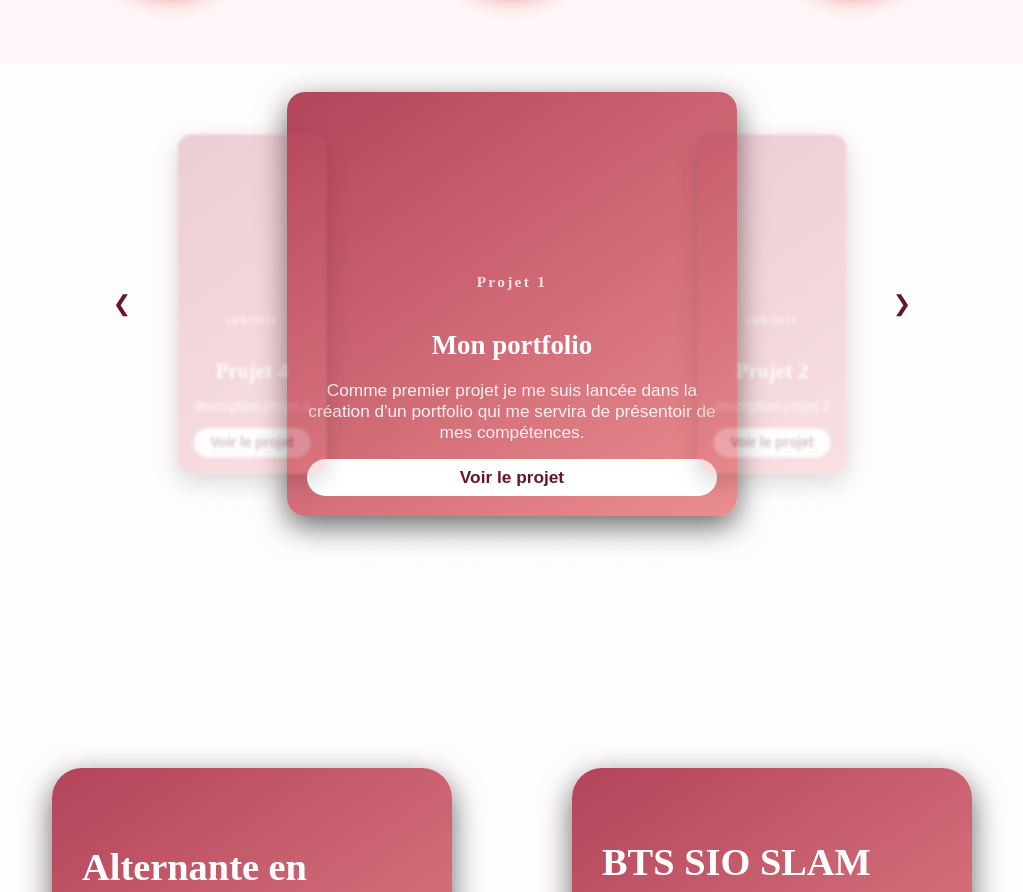
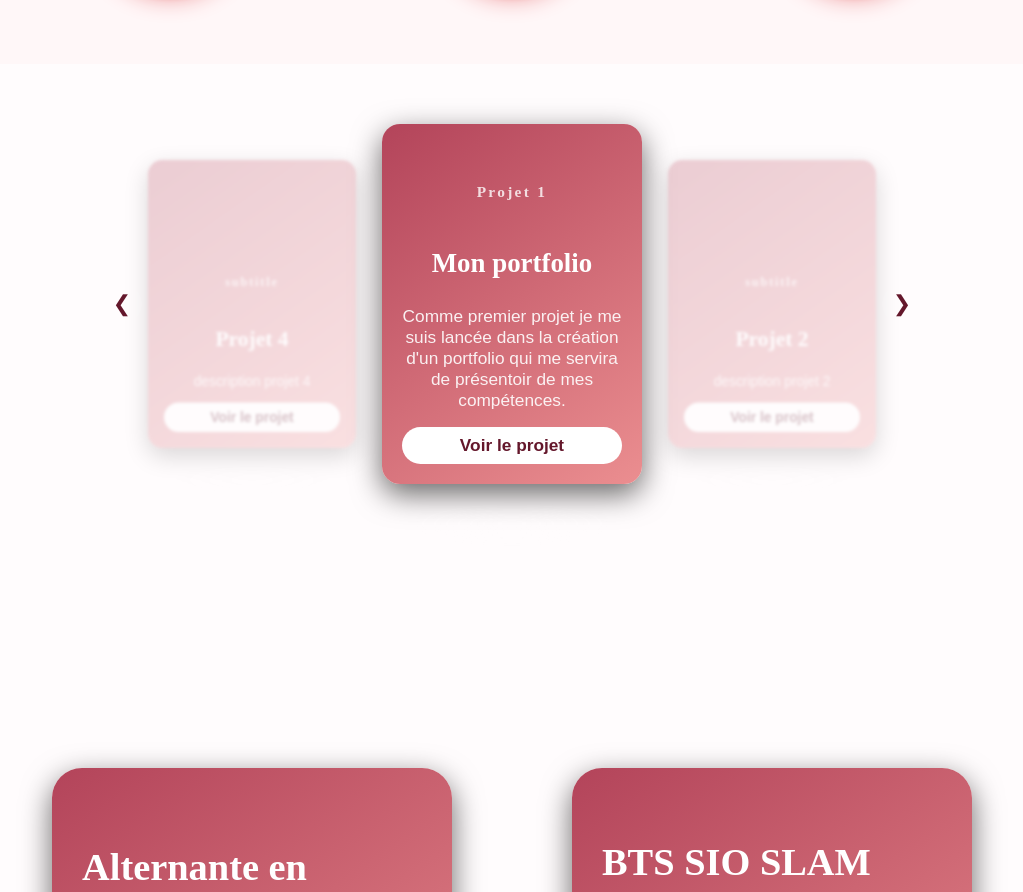
Before and after one commit to camllr/mon-portfolio, a plain HTML site: page index.html in a window 1280 px wide. Shown: the part 914-1806 px from the top of the page, without its empty margins (128-1151 px from the left). Drawn offline with Linux system fonts and the light colour scheme.

Commit message:
meilleur lisibilité du html

```diff
--- a/style.css
+++ b/style.css
@@ -386,7 +386,11 @@ footer li {
   position: absolute;
   top: 50%;
   left: 50%;
+  width: 220px;
   height: 80%;
+  max-height: 320px;
+  transform: translate(-50%, -50%) scale(0.8);
+  opacity: 0.25;
   filter: blur(2px);
   background: linear-gradient(145deg, #b3445a, #eb8e90);
   border-radius: 18px;
@@ -412,7 +416,6 @@ footer li {
   transform: translate(-50%, -50%) scale(1);
   opacity: 1;
   filter: blur(0);
-  max-width: 60%;
 }
 
 .card.prev {
@@ -428,11 +431,13 @@ footer li {
   font-size: 0.8rem;
   letter-spacing: 0.15em;
   opacity: 0.8;
+  margin-bottom: 8px;
 }
 
 .card-title {
   font-size: 1.4rem;
   font-weight: 700;
+  margin-bottom: 8px;
 }
 
 .card .card-link {
```
Also changed, not shown: index.html (+8 -0 lines).
